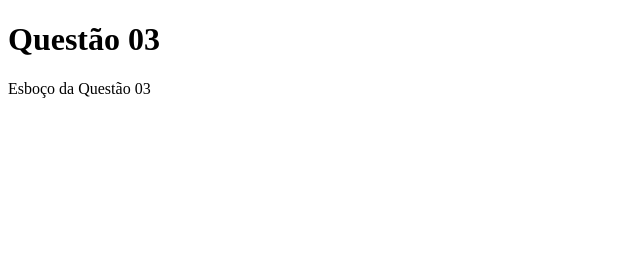
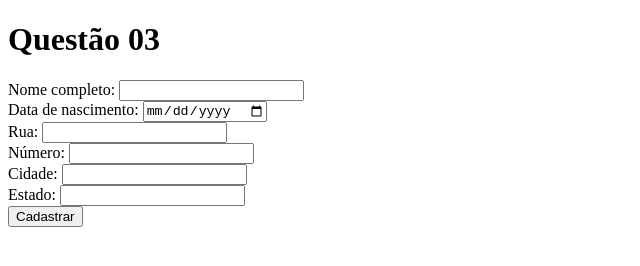
Before and after one commit to matheus-larre/Exercicios-js-dom-matheus-larre, a plain HTML site: page questao03/questao03.html in a window 1280 px wide. Shown: the whole page, without its empty margins (0-640 px from the left). Drawn offline with Linux system fonts and the light colour scheme.

Commit message:
feat(questao03): adicionar formulário e cadastrarUsuario()

```diff
--- a/questao03/questao03.html
+++ b/questao03/questao03.html
@@ -7,7 +7,22 @@
 </head>
 <body>
   <h1>Questão 03</h1>
-  <div id="app"></div>
+  <form id="form-cadastro" onsubmit="event.preventDefault(); cadastrarUsuario();">
+    <label>Nome completo: <input type="text" id="nome" /></label>
+    <br />
+    <label>Data de nascimento: <input type="date" id="dataNasc" /></label>
+    <br />
+    <label>Rua: <input type="text" id="rua" /></label>
+    <br />
+    <label>Número: <input type="number" id="numero" /></label>
+    <br />
+    <label>Cidade: <input type="text" id="cidade" /></label>
+    <br />
+    <label>Estado: <input type="text" id="uf" /></label>
+    <br />
+    <button id="cadastrar" type="submit">Cadastrar</button>
+  </form>
+  <p id="resultado"></p>
   <script src="questao03.js"></script>
 </body>
 </html>
--- a/questao03/questao03.js
+++ b/questao03/questao03.js
@@ -1,5 +1,18 @@
-document.addEventListener('DOMContentLoaded', () => {
-  const app = document.getElementById('app');
-  app.textContent = 'Esboço da Questão 03';
-  console.log('Questão 03 carregada');
-});
+function cadastrarUsuario() {
+  const nome = document.getElementById('nome')?.value || '';
+  const dataNasc = document.getElementById('dataNasc')?.value || '';
+  const rua = document.getElementById('rua')?.value || '';
+  const numero = document.getElementById('numero')?.value || '';
+  const cidade = document.getElementById('cidade')?.value || '';
+  const estado = document.getElementById('uf')?.value || '';
+
+  const resultadoEl = document.getElementById('resultado');
+  if (!resultadoEl) return;
+
+  const frase = `${nome} nasceu no dia ${dataNasc} e mora na rua ${rua}, número ${numero}, na cidade ${cidade} do estado ${estado}.`;
+  resultadoEl.innerText = frase;
+  resultadoEl.style.color = 'green';
+  resultadoEl.style.fontSize = '24px';
+}
+
+console.log('Questão 03: script carregado');
```
